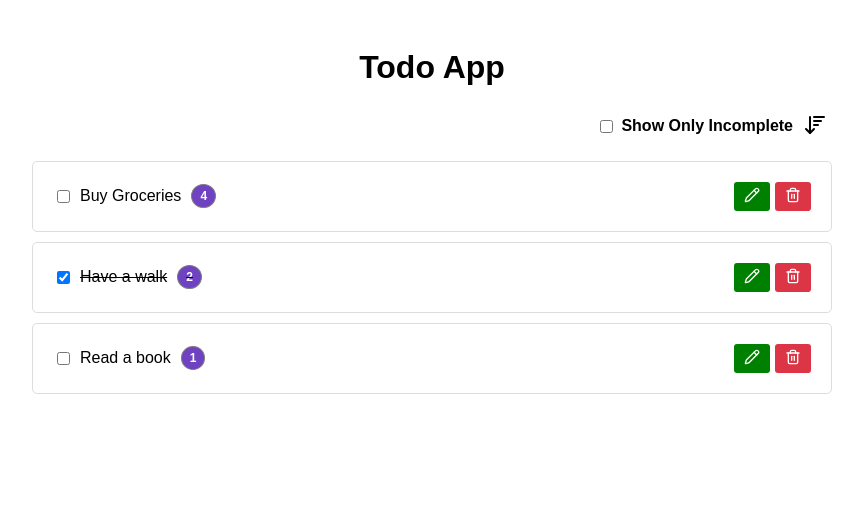
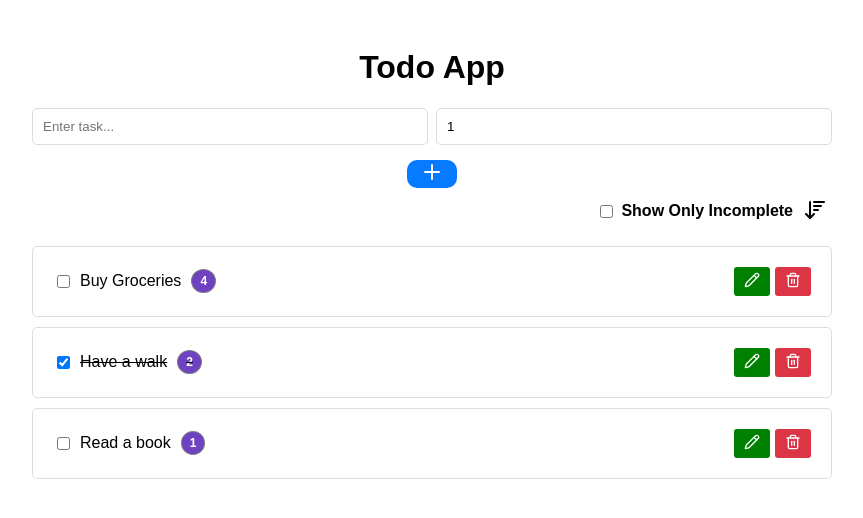
Before and after one commit to junsan24/react-todo-app, a React (Vite) app: page / in a window 1280 px wide. Shown: the top 518 px of the page, without its empty margins (208-1071 px from the left). Built offline with nearby package versions, Linux system fonts and the light colour scheme.

Commit message:
Add task

```diff
--- a/index.html
+++ b/index.html
@@ -4,7 +4,7 @@
     <meta charset="UTF-8" />
     <link rel="icon" type="image/svg+xml" href="/favicon.svg" />
     <meta name="viewport" content="width=device-width, initial-scale=1.0" />
-    <title>react-todo-app</title>
+    <title>Todo App</title>
   </head>
   <body>
     <div id="root"></div>
--- a/src/App.jsx
+++ b/src/App.jsx
@@ -12,6 +12,18 @@ const App = () => {
 
     const [showOnlyIncomplete, setShowOnlyIncomplete] = useState(false)
 
+    const addTask = (title, priority) => {
+
+        const newTask = {
+            id: Date.now(),
+            title,
+            completed: false,
+            priority
+        }
+
+        setTasks([...tasks, newTask])
+    }
+
     const sortTasks = () => {
         const sortedTasks = [...tasks].sort((a, b) => {
             return a.priority - b.priority
@@ -23,7 +35,7 @@ const App = () => {
     return (
         <div style={{fontFamily: 'Arial', maxWidth: '800px', margin: 'auto', padding: '20px'}}>
           <h1 style={{textAlign: 'center'}}>Todo App</h1>
-          <TaskForm />
+          <TaskForm addTask={addTask} />
           <TaskControls showOnlyIncomplete={showOnlyIncomplete} setShowOnlyIncomplete={setShowOnlyIncomplete} sortTasks={sortTasks} />
           <TaskList showOnlyIncomplete={showOnlyIncomplete} tasks={tasks} />
         </div>
--- a/src/components/TaskForm.jsx
+++ b/src/components/TaskForm.jsx
@@ -1,7 +1,30 @@
-const TaskForm = () => {
+import { Plus } from 'lucide-react'
+import { useState } from 'react'
+
+const TaskForm = ({addTask}) => {
+    const [newTask, setNewTask] = useState('')
+    const [priority, setPriority] = useState(1)
+
+    const handleSubmit = () => {
+
+        if(newTask.trim()) {
+            addTask(newTask, priority)
+        }
+
+        setNewTask('')
+        setPriority(1)
+    }
+
     return (
-        <>
-        </>
+        <div>
+            <div style={{display: "flex", gap: "0.5rem"}}>
+                <input value={newTask} onChange={(e) => setNewTask(e.target.value)} type="text" placeholder="Enter task..." style={{width: '100%', padding: '10px', marginBottom: '10px', borderRadius: '5px', border: '1px solid #ddd'}} />
+                <input value={priority} onChange={(e) => setPriority(Number(e.target.value))} type="number" placeholder="Priority (1-10)" style={{width: '100%', padding: '10px', marginBottom: '10px', borderRadius: '5px', border: '1px solid #ddd'}} />
+            </div>
+            <div onClick={handleSubmit} style={{textAlign: 'center', cursor: 'pointer', borderRadius: '10px', backgroundColor: '#077BFF', display: 'block', width: '50px', margin: '5px auto', color: 'white'}}>
+                <Plus />
+            </div>
+        </div>
     )
 }
 
```
